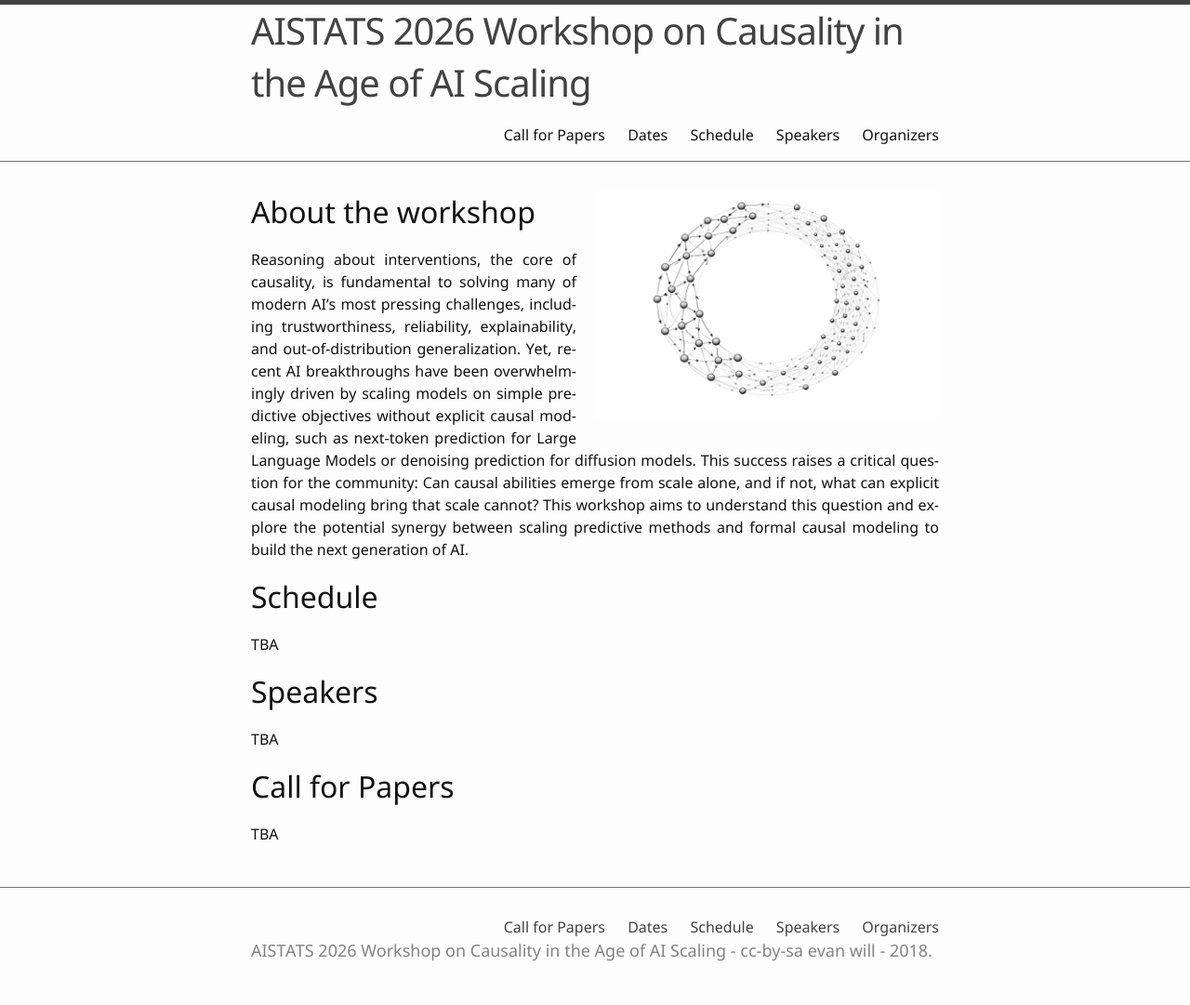
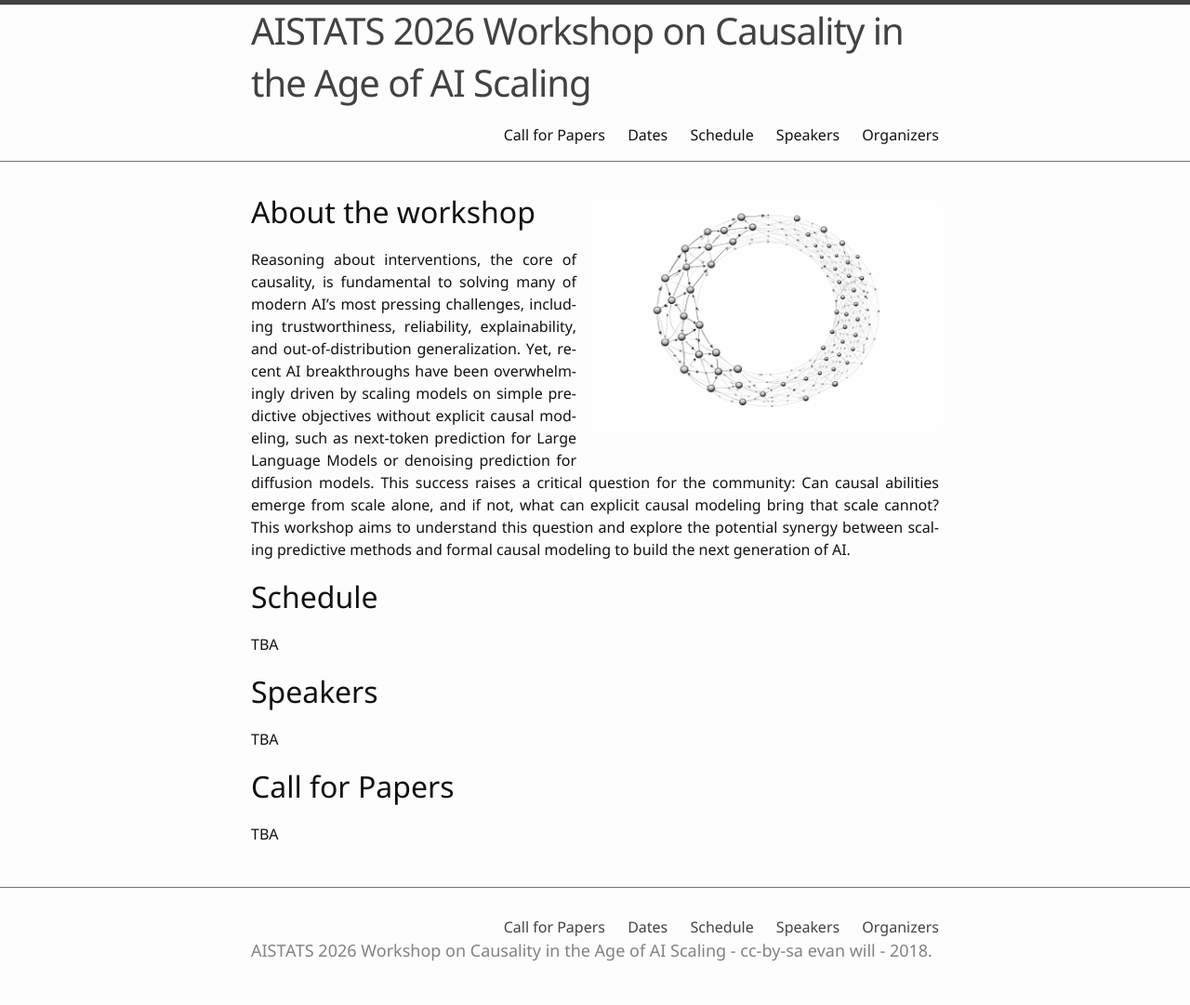
Before and after one commit to causcale/causcale.github.io, a Jekyll site: the page built from index.md, in a window 1280 px wide. Shown: the whole page at 93% size. Built offline with Jekyll 4.4.1, drawn with Linux system fonts in a browser that asks for light colours.

Commit message:
Update main.scss

```diff
--- a/css/main.scss
+++ b/css/main.scss
@@ -63,7 +63,7 @@
 
 .float-right-figure {
   float: right;
-  margin: 0 0 1rem 1.25rem; /* left margin creates the gap from text */
+  margin: 0.75rem 0 1rem 1.25rem; /* left margin creates the gap from text */
   max-width: 50%;
 }
 
```
